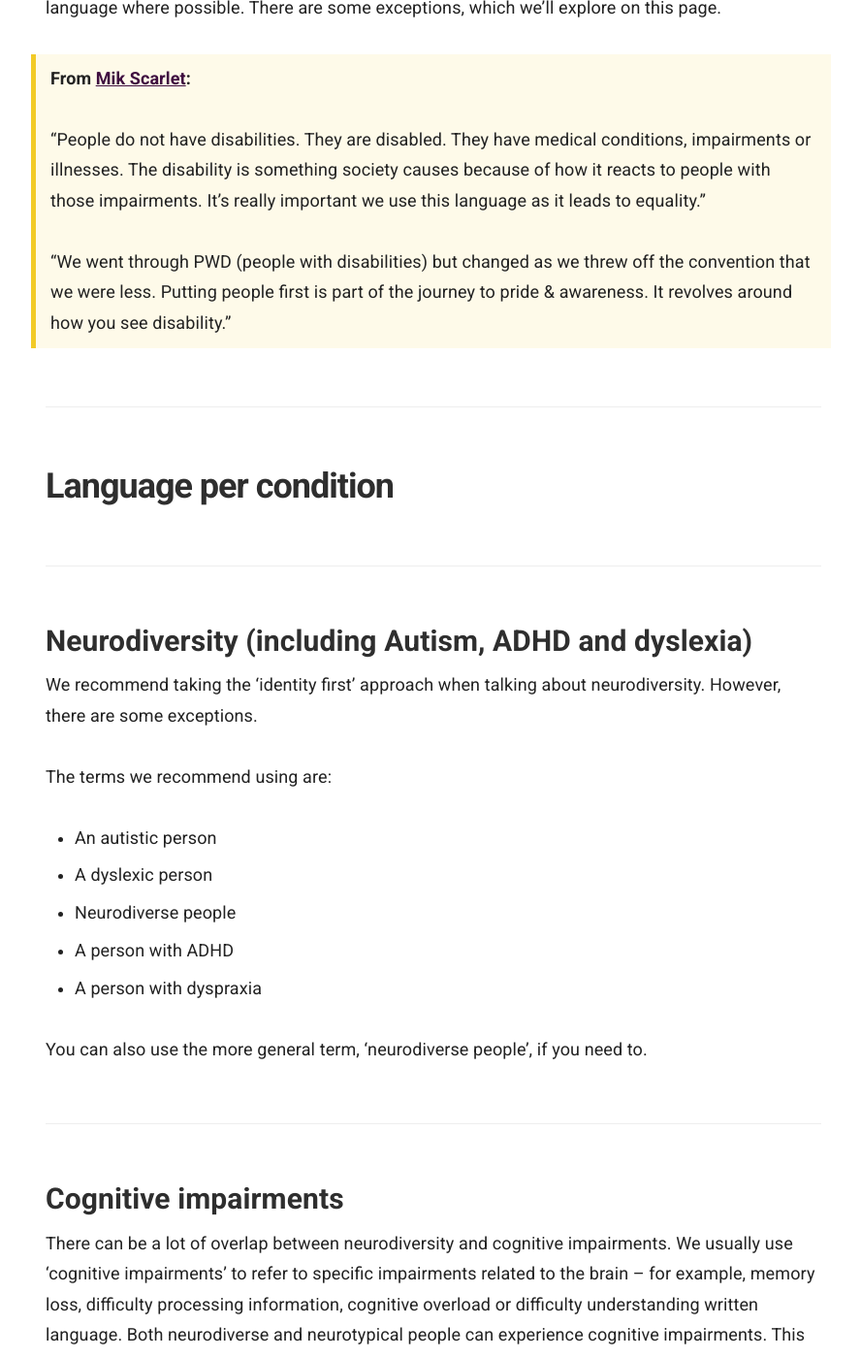
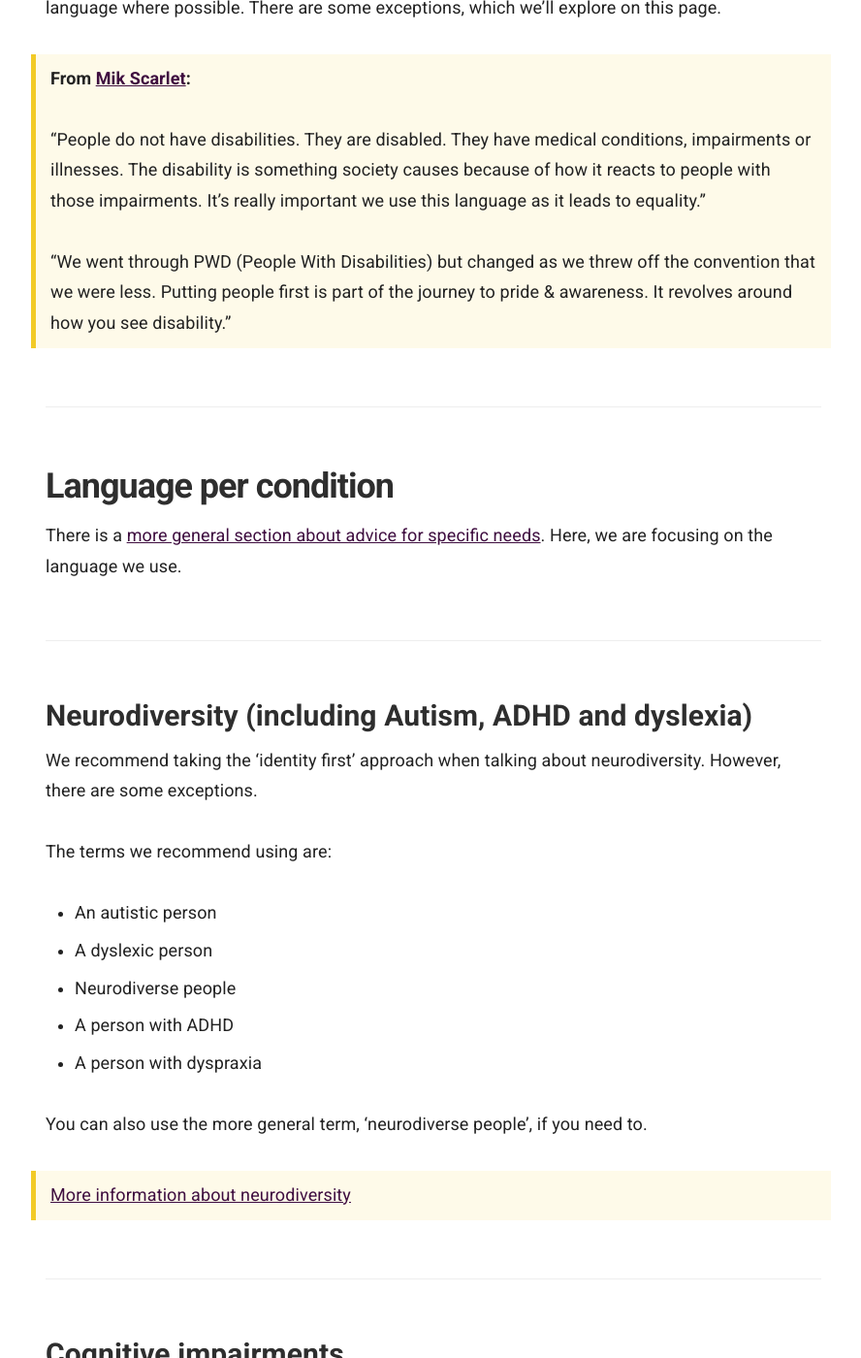
Before and after one commit to numbat70/inclusion2021, a Jekyll site: the page built from _docs/accessibility/language.md, in a window 1280 px wide and 1400 px high, scrolled down 1405 px. Shown: the whole window at 97% size, without its empty margins (343-1231 px from the left). Built offline with Jekyll 4.4.1, drawn with Linux system fonts in a browser that asks for light colours; some of the changed text lies outside the part shown.

Commit message:
SK - add links to advice specific sections

```diff
--- a/_docs/accessibility/language.md
+++ b/_docs/accessibility/language.md
@@ -39,11 +39,13 @@ When writing or speaking for Scottish Enterprise or our partners, we recommend u
 > "People do not have disabilities. They are disabled. They have medical conditions, impairments or illnesses. The disability is something society causes because of how it reacts to people with those impairments.
 >It's really important we use this language as it leads to equality."
 >
->"We went through PWD (people with disabilities) but changed as we threw off the convention that we were less. Putting people first is part of the journey to pride & awareness. It revolves around how you see disability."
+>"We went through PWD (People With Disabilities) but changed as we threw off the convention that we were less. Putting people first is part of the journey to pride & awareness. It revolves around how you see disability."
 
 
 
 ## Language per condition
+
+There is a [more general section about advice for specific needs](/inclusion/accessibility/advice-specific/). Here, we are focusing on the language we use.
 ### Neurodiversity (including Autism, ADHD and dyslexia)
 
 We recommend taking the 'identity first’ approach when talking about neurodiversity. However, there are some exceptions.
@@ -58,6 +60,7 @@ The terms we recommend using are:
 
 You can also use the more general term, ‘neurodiverse people’, if you need to.
 
+> [More information about neurodiversity](/inclusion/accessibility/advice-specific/#neurodiversity)
 
 
 ### Cognitive impairments
@@ -66,7 +69,7 @@ There can be a lot of overlap between neurodiversity and cognitive impairments.
 
 We recommend saying ‘people with cognitive impairments’ as it’s simpler than ‘cognitively impaired people’.
 
-
+> [More information about cognitive impairments](/inclusion/accessibility/advice-specific/#cognitive-impairments)
 
 ### Sight conditions
 
@@ -80,7 +83,7 @@ Sight conditions can vary greatly, from blindness or partial sight, to colour bl
 
 **Do not use terms like ‘the blind’ or ‘the visually impaired’.**
 
-
+> [More information about sight conditions](/inclusion/accessibility/advice-specific/#blindness-and-visual-impairments)
 
 ### Hearing loss
 
@@ -91,6 +94,8 @@ Just like sight conditions, hearing loss can vary from person to person. Some pe
 - People who are hard of hearing
 
 **Don’t use terms like ‘the deaf’, unless you’re referring more generally to ‘the Deaf community'.**
+
+> [More information about hearing loss](/inclusion/accessibility/advice-specific/#deaf-and-hearing-impairments)
 
 
 ### Physical or motor disabilities
@@ -105,7 +110,7 @@ This includes a range of disabilities and accessibility needs. We recommend usin
 
 Where possible, try to refer to the specific condition or symptom you mean, because different types of physical and motor disabilities can result in different accessibility needs.
 
-
+> [More information about physical or motor disabilities](/inclusion/accessibility/advice-specific/#motricity-impairments)
 
 ## Further reading
 
```
